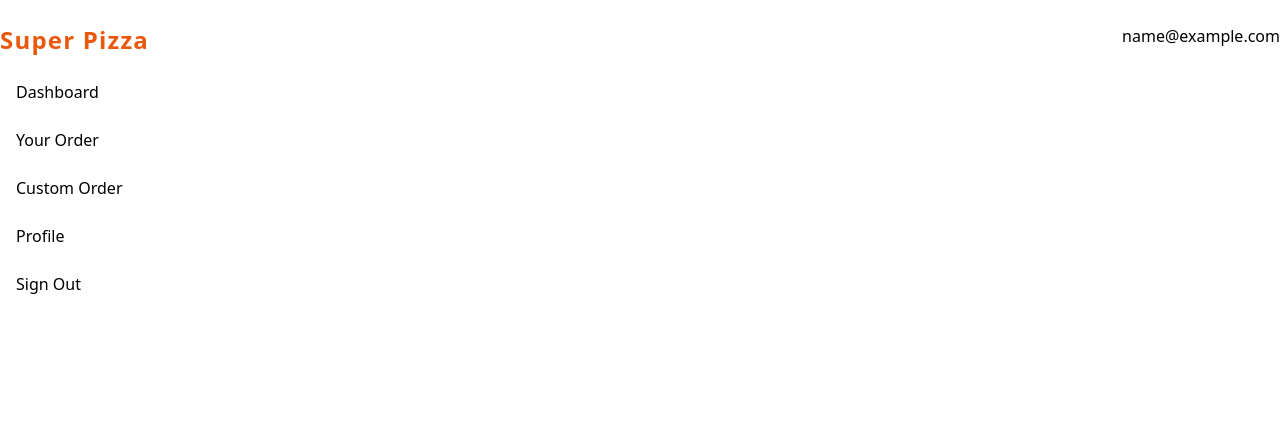
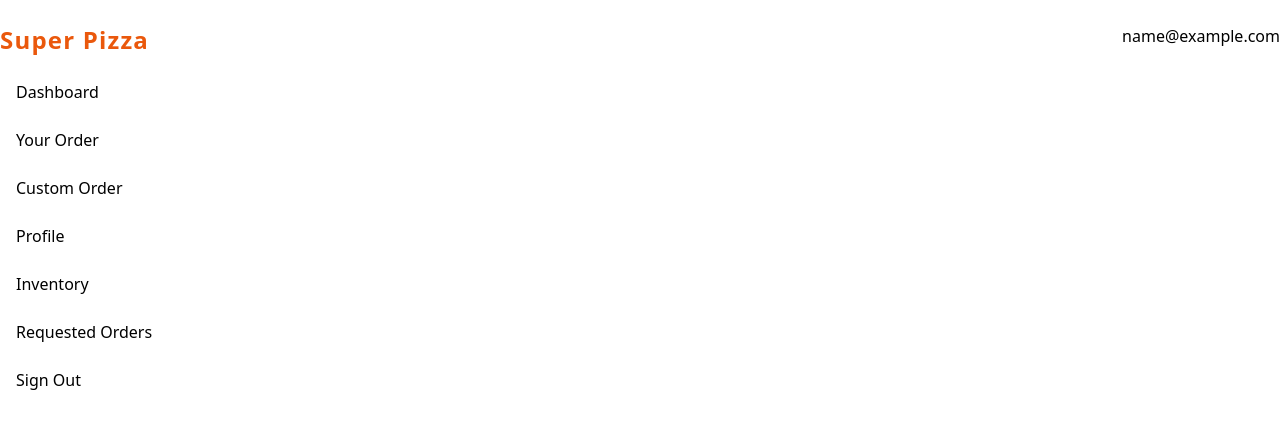
Before and after one commit to Satish9047/angular-pizza-app, an Angular app: page /home in a window 1280 px wide. Shown: the top 428 px of the page. Built offline with nearby package versions, Linux system fonts and the light colour scheme; sample sign-in values are in the browser's storage.

Commit message:
46: Add admin Route

```diff
--- a/src/app/shared/components/header/header.component.html
+++ b/src/app/shared/components/header/header.component.html
@@ -22,7 +22,7 @@
   <aside>
     <div class="flex flex-row">
       @if (isAuth) {
-        <aside class="absolute px-4 w-44">
+        <aside class="absolute flex flex-col gap-6 px-4 w-44">
           <nav class="flex flex-col gap-6">
             <a [routerLink]="['/user/dashboard']" routerLinkActive="active"
               >Dashboard</a
@@ -36,6 +36,20 @@
             <a [routerLink]="['/user/profile']" routerLinkActive="active"
               >Profile</a
             >
+          </nav>
+          <ng-container *ngIf="user$ | async as user">
+            <nav class="flex flex-col gap-6" *ngIf="user.role === 'admin'">
+              <a [routerLink]="['/admin/inventory']" routerLinkActive="active"
+                >Inventory</a
+              >
+              <a
+                [routerLink]="['/admin/requested-orders']"
+                routerLinkActive="active"
+                >Requested Orders</a
+              >
+            </nav>
+          </ng-container>
+          <nav>
             <a (click)="logout()">Sign Out</a>
           </nav>
         </aside>
```
